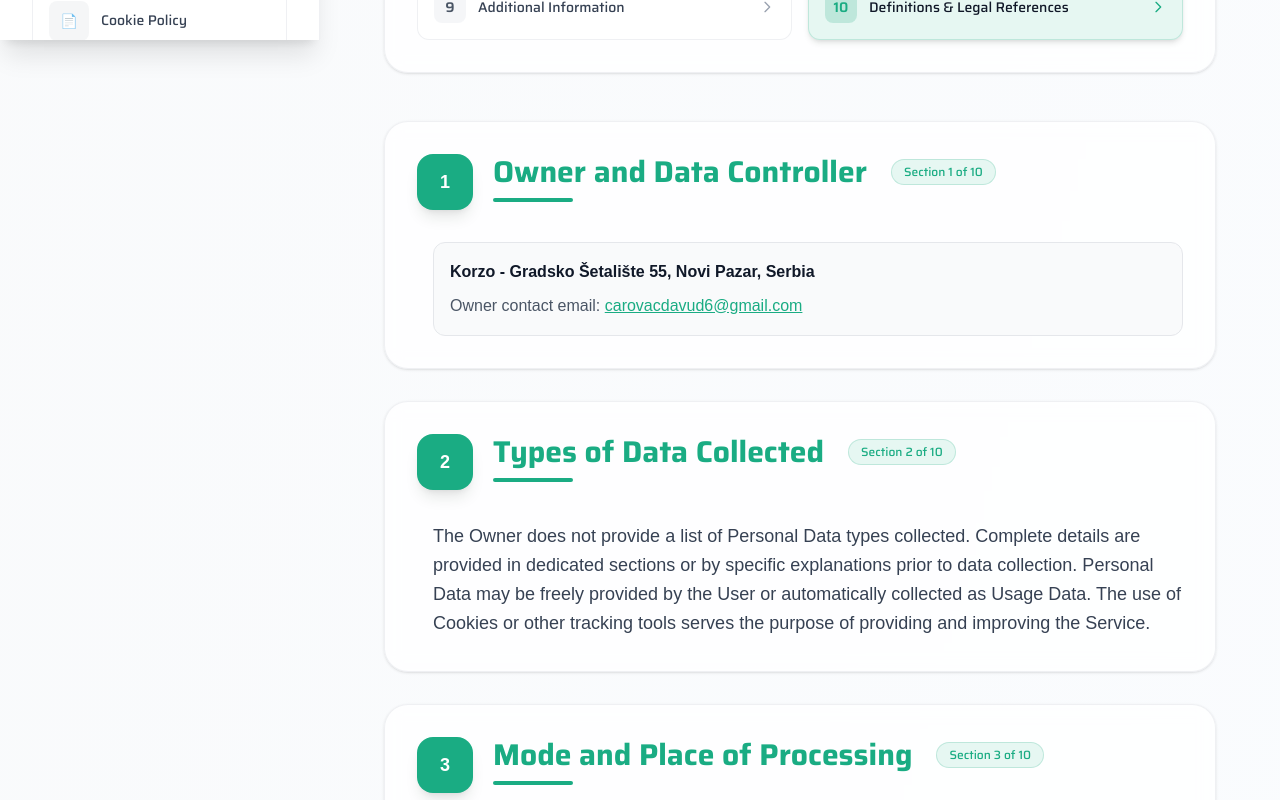
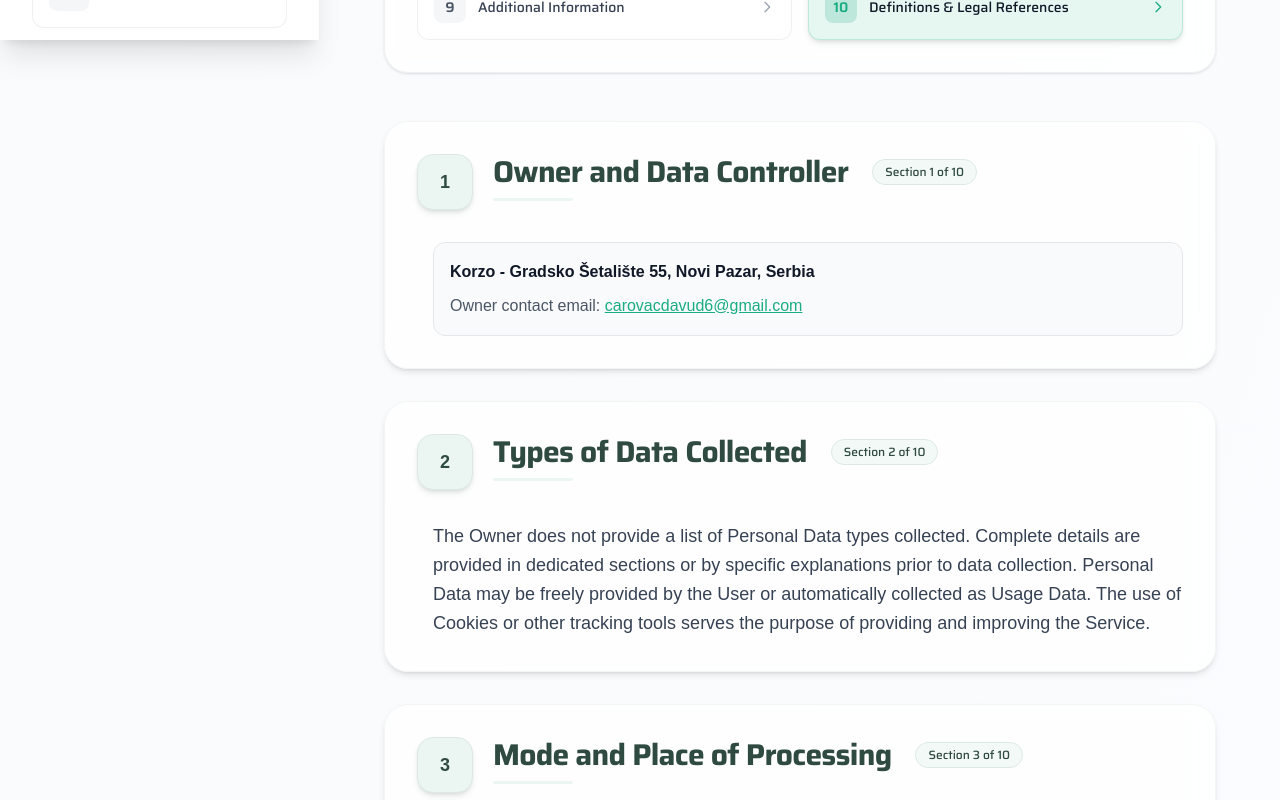
Before and after one commit to davudcarovac/imagi-craft--next, a Next.js app in the folder client/: page /privacy-policy in a window 1280 px wide. Shown: the part 840-1640 px from the top of the page. Built offline with nearby package versions, Linux system fonts and the light colour scheme; no server answers.

Commit message:
privacy policy update

```diff
--- a/client/src/components/Footer.tsx
+++ b/client/src/components/Footer.tsx
@@ -89,14 +89,15 @@ const Footer = () => {
                   d="M9 5l7 7-7 7"
                 />
               </svg>
-              <a
-                href="https://www.iubenda.com/privacy-policy/14894198"
+              <Link
+                // href="https://www.iubenda.com/privacy-policy/14894198"
+                href="/privacy-policy"
                 className="hover:text-[#daf0ea] transition-colors"
                 target="_blank"
                 rel="noopener noreferrer"
               >
                 Privacy Policy
-              </a>
+              </Link>
             </li>
             <li className="flex items-center gap-2">
               <svg
--- a/client/src/components/PrivacyPolicy/PrivacyPolicyClient.tsx
+++ b/client/src/components/PrivacyPolicy/PrivacyPolicyClient.tsx
@@ -101,7 +101,7 @@ export default function PrivacyPolicyClient({
         <div className="p-6 lg:p-8">
           {/* Updated Header */}
           <div className="mb-10 text-center lg:text-left">
-            <div className="w-16 h-16  rounded-2xl flex items-center justify-center mx-auto lg:mx-0 mb-4 shadow-lg">
+            {/* <div className="w-16 h-16  rounded-2xl flex items-center justify-center mx-auto lg:mx-0 mb-4 shadow-lg">
               <svg
                 className="w-8 h-8 text-[#1aac83]"
                 fill="none"
@@ -118,7 +118,7 @@ export default function PrivacyPolicyClient({
             </div>
             <h1 className="text-2xl lg:text-3xl font-bold text-[#1aac83] saira-font">
               Privacy Policy
-            </h1>
+            </h1> */}
             <p className="text-gray-600 text-sm mt-3 saira-font">
               for{" "}
               <span className="font-semibold text-gray-800">{companyName}</span>
@@ -191,10 +191,10 @@ export default function PrivacyPolicyClient({
           </nav>
 
           {/* Updated Quick Actions */}
-          <div className="mt-10 p-6 bg-[#1aac83] rounded-2xl shadow-lg text-white">
+          <div className="mt-10 p-6 bg-[#ebf6f2] rounded-2xl shadow-md border border-[#dce9e3] text-[#2f4a40]">
             <h4 className="text-lg font-semibold mb-3 flex items-center saira-font">
               <svg
-                className="w-5 h-5 mr-2"
+                className="w-5 h-5 mr-2 text-[#2f4a40]"
                 fill="none"
                 stroke="currentColor"
                 viewBox="0 0 24 24"
@@ -208,16 +208,18 @@ export default function PrivacyPolicyClient({
               </svg>
               Need Help?
             </h4>
-            <p className="text-white/80 text-sm mb-4 saira-font">
+
+            <p className="text-[#3a5d4f]/80 text-sm mb-4 saira-font">
               Contact our Data Protection Officer for any privacy-related
               questions.
             </p>
+
             <button
               onClick={() => window.open("mailto:carovacdavud6@gmail.com")}
-              className="w-full bg-white/20 backdrop-blur-sm text-white border border-white/30 py-3 px-4 rounded-xl text-sm font-medium hover:bg-white/30 transition-all duration-300 hover:shadow-lg flex items-center justify-center group saira-font"
+              className="w-full bg-[#ffffff]/60 text-[#2f4a40] border border-[#dce9e3] py-3 px-4 rounded-xl text-sm font-medium hover:bg-[#ffffff]/80 hover:shadow-md transition-all duration-300 flex items-center justify-center group saira-font"
             >
               <svg
-                className="w-4 h-4 mr-2 group-hover:scale-110 transition-transform"
+                className="w-4 h-4 mr-2 text-[#2f4a40] group-hover:scale-110 transition-transform"
                 fill="none"
                 stroke="currentColor"
                 viewBox="0 0 24 24"
@@ -339,30 +341,33 @@ export default function PrivacyPolicyClient({
             <section
               key={section.id}
               id={section.id}
-              className="bg-white/80 backdrop-blur-sm rounded-3xl shadow-sm border border-gray-200/60 p-8 transition-all duration-500 hover:shadow-xl scroll-mt-32 group"
+              className="bg-white/80 backdrop-blur-md rounded-3xl shadow-md border border-gray-100 p-8 transition-all duration-500 hover:shadow-2xl hover:-translate-y-1 scroll-mt-32 group"
             >
-              {/* Updated Section Header */}
+              {/* Header */}
               <div className="flex items-start mb-8">
-                <div className="flex-shrink-0 w-14 h-14 bg-[#1aac83] rounded-2xl flex items-center justify-center mr-5 shadow-lg transform group-hover:scale-110 transition-transform duration-300">
-                  <span className="text-white font-bold text-lg">
+                {/* Number Badge */}
+                <div className="flex-shrink-0 w-14 h-14 bg-[#ebf6f2] rounded-2xl flex items-center justify-center mr-5 shadow-md transform group-hover:scale-110 transition-transform duration-300 border border-[#dce9e3]">
+                  <span className="text-[#2f4a40] font-semibold text-lg">
                     {index + 1}
                   </span>
                 </div>
+
+                {/* Title and Sub */}
                 <div className="flex-1">
                   <div className="flex items-center flex-wrap gap-2 mb-2">
-                    <h2 className="text-2xl lg:text-3xl font-bold text-[#1aac83] pr-4 saira-font">
+                    <h2 className="text-2xl lg:text-3xl font-bold text-[#2f4a40] pr-4 saira-font tracking-tight">
                       {section.title}
                     </h2>
-                    <span className="px-3 py-1 bg-[#1aac83]/10 text-[#1aac83] rounded-full text-xs font-medium border border-[#1aac83]/20 saira-font">
+                    <span className="px-3 py-1 bg-[#ebf6f2]/60 text-[#2f4a40] rounded-full text-xs font-medium border border-[#dce9e3] saira-font">
                       Section {index + 1} of {sections.length}
                     </span>
                   </div>
-                  <div className="w-20 h-1 bg-[#1aac83] rounded-full"></div>
+                  <div className="w-20 h-[3px] bg-[#ebf6f2] rounded-full"></div>
                 </div>
               </div>
 
-              {/* Updated Content */}
-              <div className="pl-0 lg:pl-4">
+              {/* Content */}
+              <div className="pl-0 lg:pl-4 text-gray-700 leading-relaxed">
                 {renderSectionContent(section.content)}
               </div>
             </section>
@@ -394,9 +399,8 @@ export default function PrivacyPolicyClient({
               privacy and ensuring transparency in our data practices.
             </p>
             <div className="flex flex-wrap justify-center gap-4 mb-8">
-              <button
+              {/* <button
                 onClick={() => {
-                  /* PDF download logic */
                 }}
                 className="flex items-center px-6 py-3 bg-white border border-gray-300 rounded-xl text-gray-700 font-medium hover:bg-gray-50 hover:border-gray-400 transition-all duration-300 hover:shadow-md group saira-font"
               >
@@ -414,7 +418,7 @@ export default function PrivacyPolicyClient({
                   />
                 </svg>
                 Download PDF
-              </button>
+              </button> */}
               <button
                 onClick={() => window.open("mailto:carovacdavud6@gmail.com")}
                 className="flex items-center px-6 py-3 bg-[#1aac83] text-white rounded-xl font-medium hover:shadow-lg transform hover:scale-105 transition-all duration-300 group saira-font"
```
